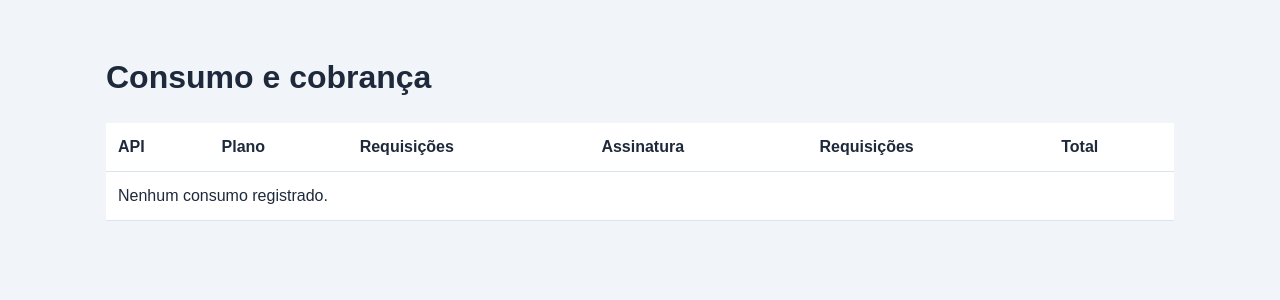
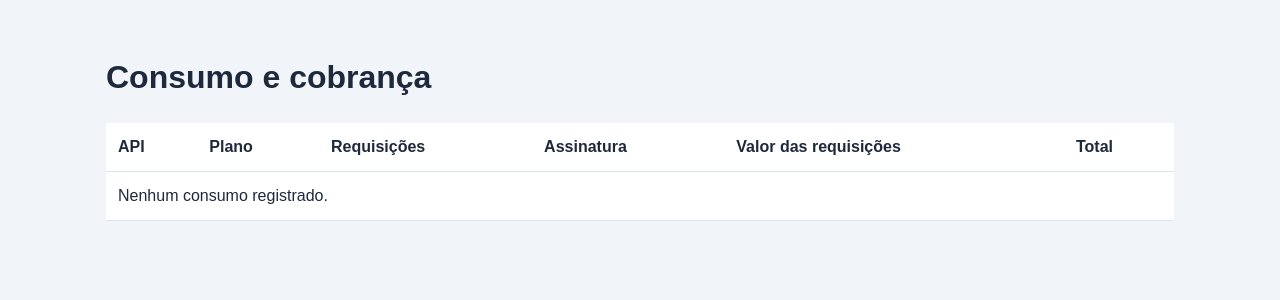
Before and after one commit to Pedro-Henrique-Assis/mvp-dataspaces, a Flask app: page /usage/ in a window 1280 px wide. Shown: the part 57-357 px from the top of the page. Run offline with Flask 3, Linux system fonts and the light colour scheme; the visitor is signed in with stand-in values (Sample User, id 1); data that the repository does not hold is empty.

Commit message:
fix: corrigir cabecalho da tabela de consumo

```diff
--- a/app/templates/usage.html
+++ b/app/templates/usage.html
@@ -3,7 +3,7 @@
 {% block content %}
 <h1>Consumo e cobrança</h1>
 <table class="table">
-    <tr><th>API</th><th>Plano</th><th>Requisições</th><th>Assinatura</th><th>Requisições</th><th>Total</th></tr>
+    <tr><th>API</th><th>Plano</th><th>Requisições</th><th>Assinatura</th><th>Valor das requisições</th><th>Total</th></tr>
     {% for item in items %}
     <tr>
         <td>{{ item.api_name }}</td>
```
